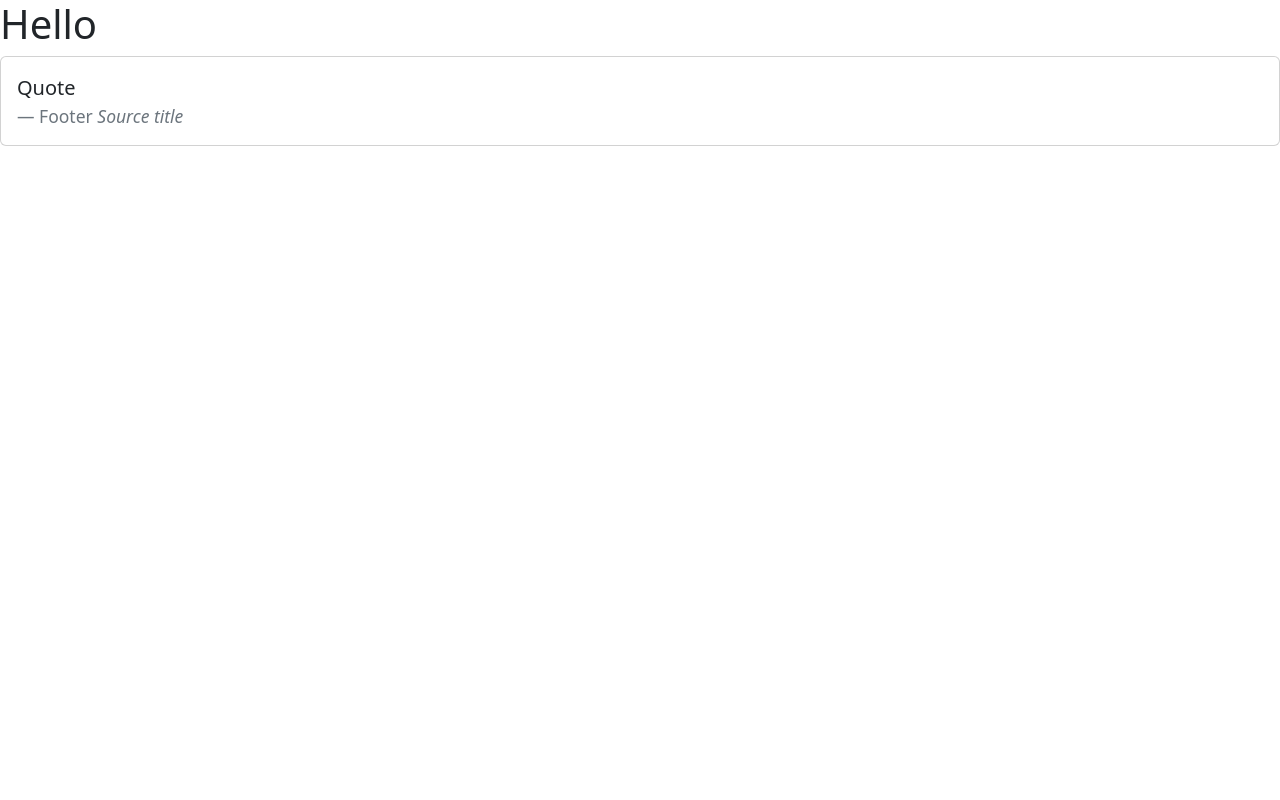
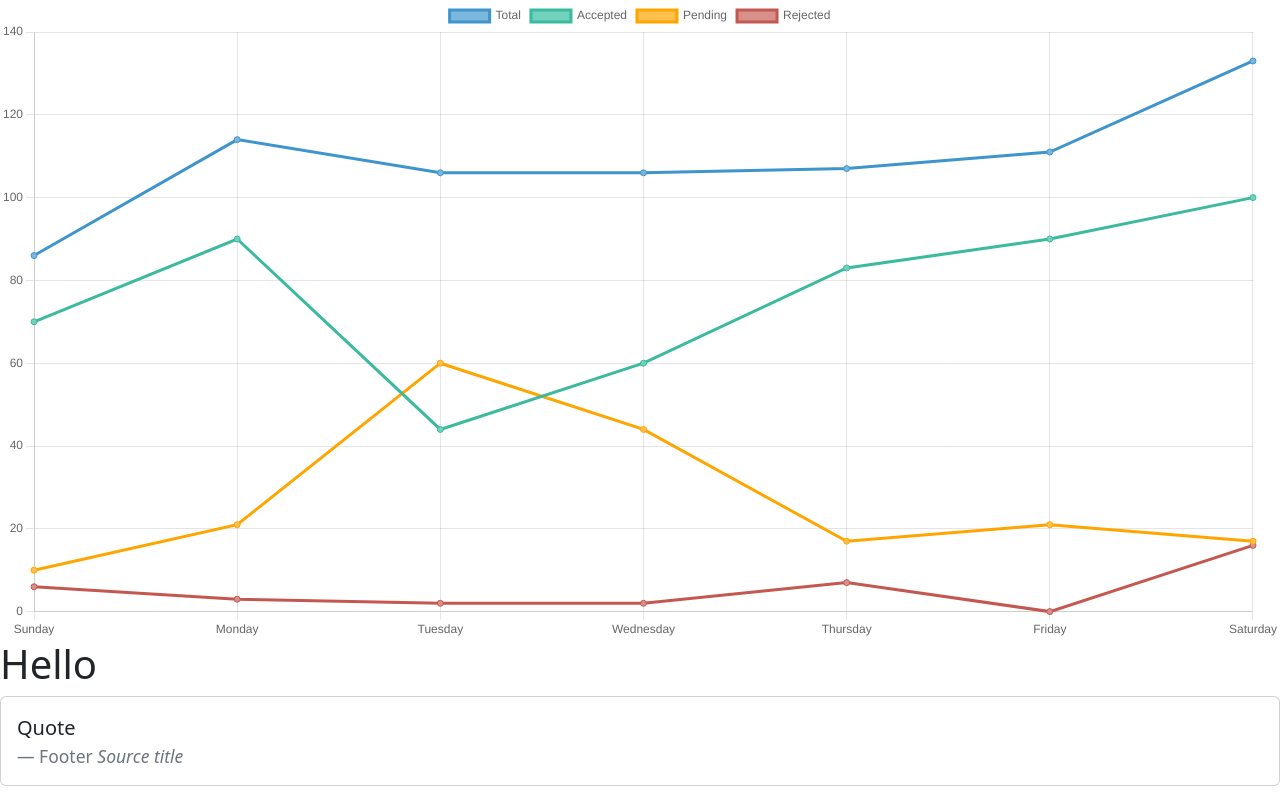
Before and after one commit to AttawitCSMJU/test06, a plain HTML site: page index.html in a window 1280 px wide. Drawn offline with nearby package versions, Linux system fonts and the light colour scheme.

Commit message:
add chart

```diff
--- a/index.html
+++ b/index.html
@@ -10,7 +10,7 @@
   <!-- Bootstrap CSS v5.2.1 -->
   <link href="https://cdn.jsdelivr.net/npm/bootstrap@5.2.1/dist/css/bootstrap.min.css" rel="stylesheet"
     integrity="sha384-iYQeCzEYFbKjA/T2uDLTpkwGzCiq6soy8tYaI1GyVh/UjpbCx/TYkiZhlZB6+fzT" crossorigin="anonymous">
-
+  <script src="https://cdn.jsdelivr.net/npm/chart.js@4.2.0/dist/chart.umd.js"></script>
 </head>
 
 <body>
@@ -18,6 +18,9 @@
     <!-- place navbar here -->
   </header>
   <main>
+    <div>
+      <canvas id="myChart"></canvas>
+    </div>
     <h1>Hello</h1>
     <div class="card">
       <div class="card-body">
@@ -39,6 +42,42 @@
   <script src="https://cdn.jsdelivr.net/npm/bootstrap@5.2.1/dist/js/bootstrap.min.js"
     integrity="sha384-7VPbUDkoPSGFnVtYi0QogXtr74QeVeeIs99Qfg5YCF+TidwNdjvaKZX19NZ/e6oz" crossorigin="anonymous">
     </script>
+
+  <script>
+    var ctx = document.getElementById('myChart').getContext('2d');
+    var myChart = new Chart(ctx, {
+      type: 'line',
+      data: {
+        labels: ["Sunday", "Monday", "Tuesday", "Wednesday", "Thursday", "Friday", "Saturday"],
+        datasets: [{
+          data: [86, 114, 106, 106, 107, 111, 133],
+          label: "Total",
+          borderColor: "#3e95cd",
+          backgroundColor: "#7bb6dd",
+          fill: false,
+        }, {
+          data: [70, 90, 44, 60, 83, 90, 100],
+          label: "Accepted",
+          borderColor: "#3cba9f",
+          backgroundColor: "#71d1bd",
+          fill: false,
+        }, {
+          data: [10, 21, 60, 44, 17, 21, 17],
+          label: "Pending",
+          borderColor: "#ffa500",
+          backgroundColor: "#ffc04d",
+          fill: false,
+        }, {
+          data: [6, 3, 2, 2, 7, 0, 16],
+          label: "Rejected",
+          borderColor: "#c45850",
+          backgroundColor: "#d78f89",
+          fill: false,
+        }
+        ]
+      },
+    });
+  </script>
 </body>
 
 </html>
```
